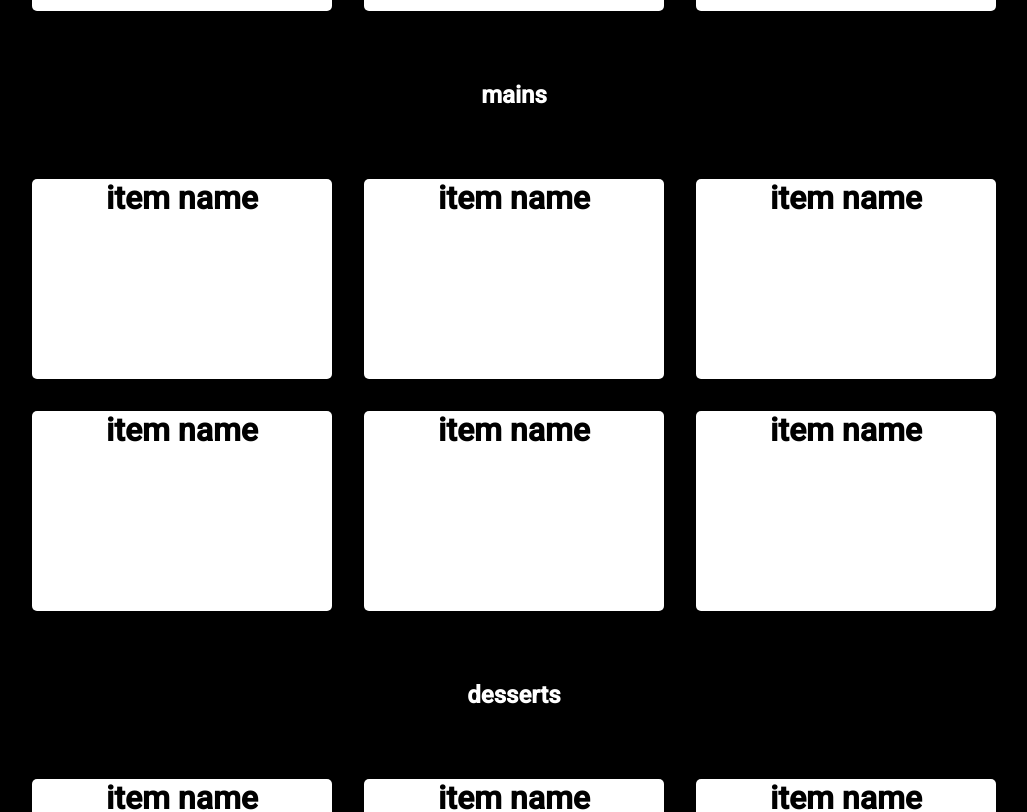
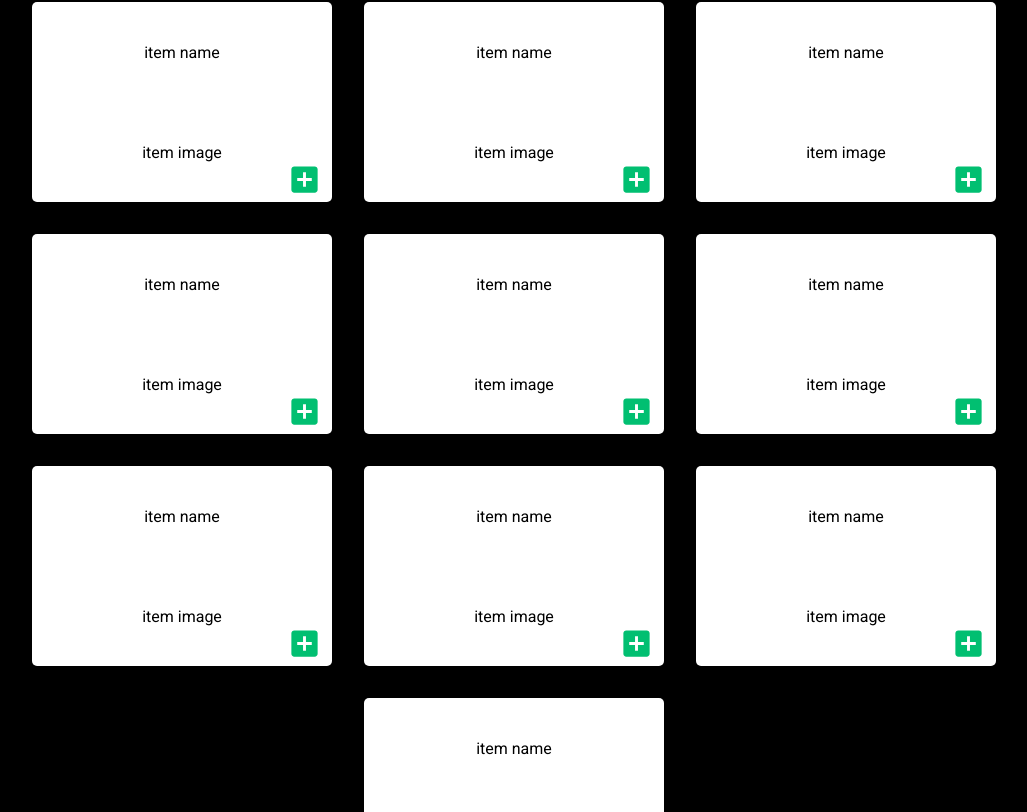
Before and after one commit to TorenUK/your-food-app, a React (Create React App) app in the folder frontend/: page / in a window 1280 px wide. Shown: the part 914-1726 px from the top of the page, without its empty margins (126-1153 px from the left). Built offline with nearby package versions, Linux system fonts and the light colour scheme; the HTML template or start-up script is replaced by a standard one.

Commit message:
add to order btn

```diff
--- a/frontend/src/App.js
+++ b/frontend/src/App.js
@@ -7,6 +7,7 @@ import Sidebar from "./components/Sidebar";
 import Banner from "./components/Banner";
 import BannerNav from "./components/BannerNav";
 import Section from "./components/Section";
+import Footer from "./components/Footer";
 
 // other
 import {
@@ -33,6 +34,7 @@ function App() {
       <Section {...mainsObj} />
       <Section {...dessertsObj} />
       <Section {...extrasObj} />
+      <Footer />
     </div>
   );
 }
--- /dev/null
+++ b/frontend/src/components/Footer.js
@@ -0,0 +1,15 @@
+import React from "react";
+
+// components
+import "./styles/Footer.css";
+
+const Footer = () => {
+  return (
+    <div className="footer">
+      <h1>the footer</h1>
+      <p>example text</p>
+    </div>
+  );
+};
+
+export default Footer;
--- a/frontend/src/components/Item.js
+++ b/frontend/src/components/Item.js
@@ -3,10 +3,18 @@ import React from "react";
 // components
 import "./styles/Item.css";
 
+// other
+import { Button } from "@material-ui/core";
+import AddBoxIcon from "@material-ui/icons/AddBox";
+
 const Item = () => {
   return (
     <div className="item">
-      <h1>item name</h1>
+      <div className="item__text">item name</div>
+      <div className="item__image">item image</div>
+      <div className="item__interact">
+        <AddBoxIcon />
+      </div>
     </div>
   );
 };
--- a/frontend/src/components/Section.js
+++ b/frontend/src/components/Section.js
@@ -17,6 +17,16 @@ const Section = ({ id, title }) => {
         <Item />
         <Item />
         <Item />
+        <Item />
+        <Item />
+        <Item />
+        <Item />
+        <Item />
+        <Item />
+        <Item />
+        <Item />
+        <Item />
+        <Item />
       </div>
     </div>
   );
--- a/frontend/src/components/styles/BannerNav.css
+++ b/frontend/src/components/styles/BannerNav.css
@@ -16,7 +16,11 @@
   justify-items: center;
 }
 
-.bannerNav__segment a :hover {
+.bannerNav__segment > a > p {
+  color: white;
+}
+
+.bannerNav__segment > a :hover {
   transition: all 0.2s ease-in-out;
   color: #01bf71;
   cursor: pointer;
--- /dev/null
+++ b/frontend/src/components/styles/Footer.css
@@ -0,0 +1,14 @@
+.footer {
+  width: 100%;
+  min-height: 600px;
+
+  display: flex;
+  flex-direction: column;
+  justify-content: center;
+  align-items: center;
+}
+
+.footer > h1,
+p {
+  color: black;
+}
--- a/frontend/src/components/styles/Item.css
+++ b/frontend/src/components/styles/Item.css
@@ -1,12 +1,44 @@
 .item {
+  position: relative;
+
   min-width: 300px;
   min-height: 200px;
   margin: 1rem;
+
+  display: flex;
+  flex-direction: column;
+  justify-content: space-around;
 
   text-align: center;
   background-color: white;
   border-radius: 5px;
 }
-.item > h1 {
+
+.item__interact {
+  position: absolute;
+
+  right: 0.5rem;
+  bottom: 0.5rem;
+
+  width: 40px;
+  height: 30px;
+
+  display: flex;
+  justify-content: center;
+  align-items: center;
+
+  border-radius: 5px;
+}
+
+.item__interact > .MuiSvgIcon-root {
+  font-size: 35px;
+  fill: #01bf71 !important;
+  cursor: pointer;
+  z-index: 100;
+}
+
+.item__text,
+.item__image,
+.item__interact {
   color: black;
 }
--- a/frontend/src/components/styles/Nav.css
+++ b/frontend/src/components/styles/Nav.css
@@ -11,11 +11,13 @@
   font-size: 1rem;
   background: #000;
   color: #fff;
+
+  z-index: 101;
 }
 
 .nav__container {
-  width: 100%;
-  max-width: 1200px;
+  width: 90%;
+  max-width: 1100px;
   height: 80px;
   padding: 0 1.5rem;
 
@@ -71,6 +73,8 @@
 
 .nav__button {
   min-width: 200px;
+  display: flex;
+  justify-content: center;
 }
 
 .nav__button > .MuiButton-root {
--- a/frontend/src/components/styles/Section.css
+++ b/frontend/src/components/styles/Section.css
@@ -1,6 +1,7 @@
 .section {
   min-height: 600px;
   width: 100%;
+  padding: 1rem;
 
   display: flex;
   flex-direction: column;
@@ -12,6 +13,8 @@
 
 .section__header > h2 {
   margin: 1rem;
+
+  font-weight: 400;
 }
 
 .section__container {
@@ -21,3 +24,12 @@
   justify-content: center;
   align-items: center;
 }
+
+.section::after {
+  content: "";
+  width: 30%;
+  height: 2px;
+  margin: 1rem;
+
+  background-color: #01bf71;
+}
--- a/frontend/src/components/styles/Sidebar.css
+++ b/frontend/src/components/styles/Sidebar.css
@@ -35,3 +35,7 @@
   color: #01bf71;
   cursor: pointer;
 }
+
+.sidebar__button > .MuiButton-root {
+  background-color: #01bf71;
+}
```
